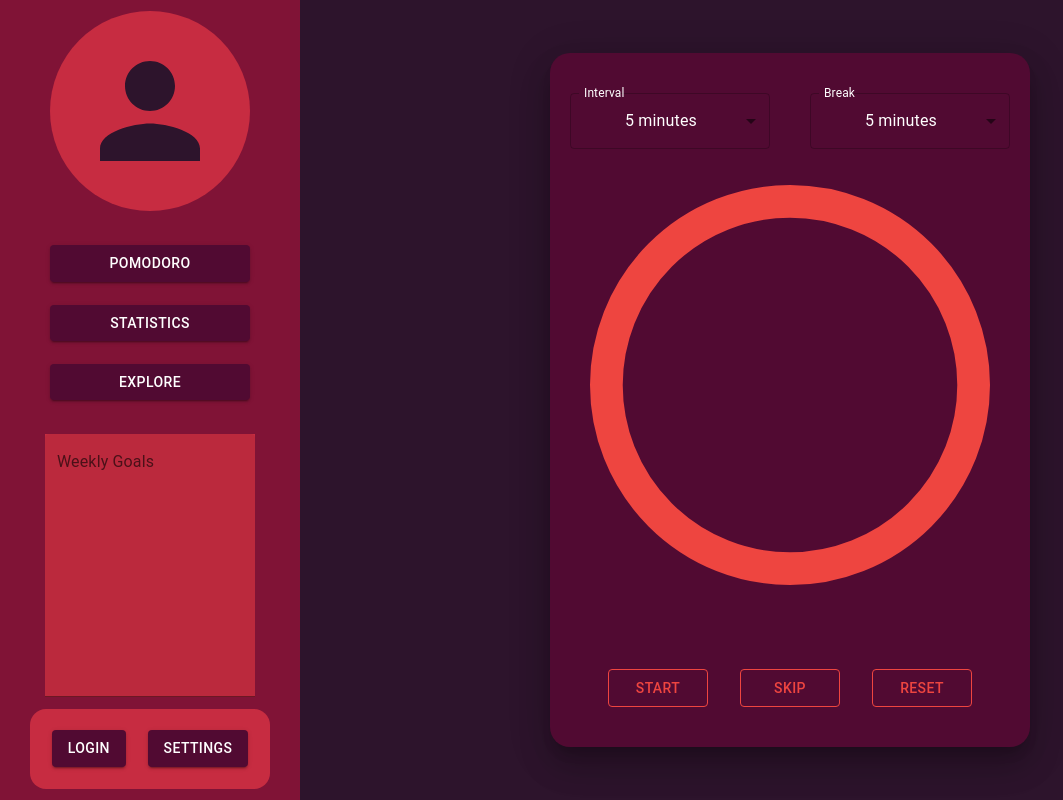
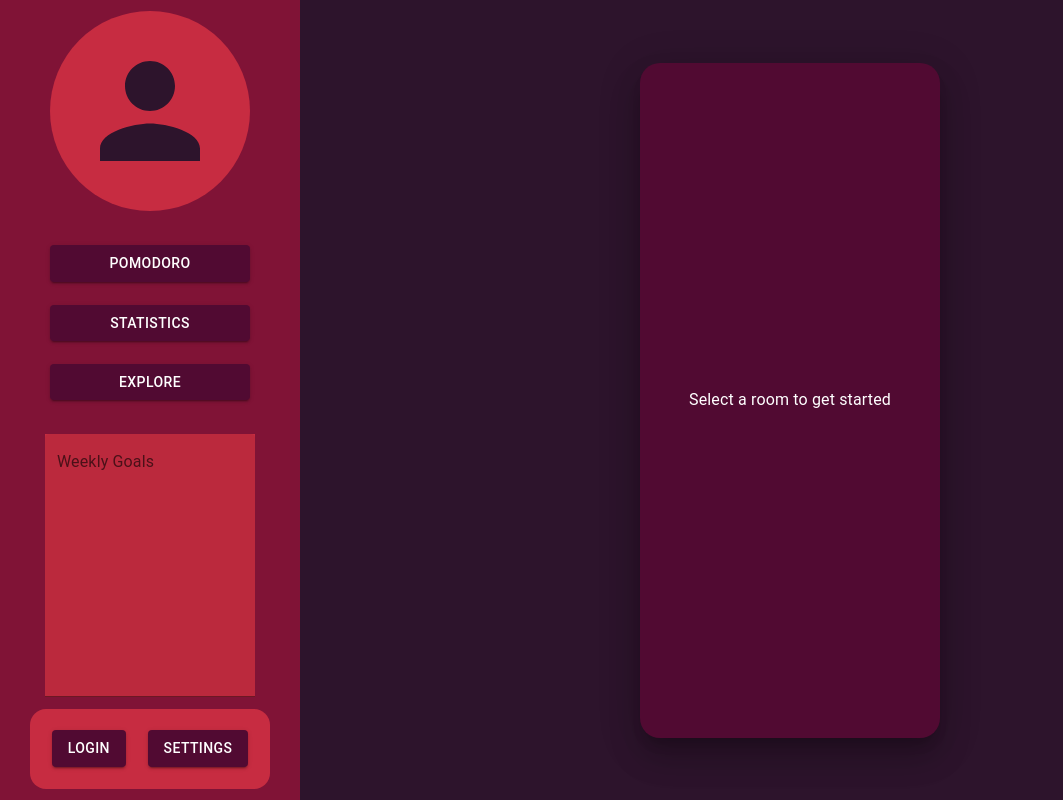
Before and after one commit to dabeedc/teamesse, a React (Create React App) app in the folder pomodoro/: page /pomodoro in a window 1280 px wide. Shown: the whole page, without its empty margins (0-1063 px from the left). Built offline with nearby package versions, Linux system fonts and the light colour scheme.

Commit message:
Clean up

```diff
--- a/pomodoro/package.json
+++ b/pomodoro/package.json
@@ -18,6 +18,7 @@
     "react-router-dom": "6",
     "react-scripts": "5.0.1",
     "styled-components": "^5.3.5",
+    "use-sound": "^4.0.1",
     "web-vitals": "^2.1.4"
   },
   "scripts": {
--- a/pomodoro/src/clock/Clock.js
+++ b/pomodoro/src/clock/Clock.js
@@ -20,7 +20,7 @@ export const Clock = () => {
   const [focusInterval, setFocusInterval] = useState(5 * 60);
   const [breakInterval, setBreakInterval] = useState(5 * 60);
 
-  const { clockState } = useSelector((state) => state.rooms);
+  const { clockState, selectedRoom } = useSelector((state) => state.rooms);
 
   const {
     startClock,
@@ -62,6 +62,7 @@ export const Clock = () => {
           alignItems: "start",
         }}
       >
+        {selectedRoom && clockState ? (
           <Stack alignItems="center">
             <Box
               sx={{
@@ -178,6 +179,20 @@ export const Clock = () => {
               </Box>
             </Box>
           </Stack>
+        ) : (
+          <Box
+            sx={{
+              height: "675px",
+              width: "300px",
+              display: "flex",
+              flexDirection: "column",
+              justifyContent: "center",
+              alignItems: "center",
+            }}
+          >
+            <Typography>Select a room to get started</Typography>
+          </Box>
+        )}
         <Lobby
           hidden={clockState?.running && clockState?.mode === "focus"}
           subjects={subjects}
--- a/pomodoro/src/clock/Lobby.js
+++ b/pomodoro/src/clock/Lobby.js
@@ -1,11 +1,20 @@
-import { Box, TextField, Typography } from "@mui/material";
+import {
+  Box,
+  List,
+  ListItem,
+  ListItemText,
+  TextField,
+  Typography,
+} from "@mui/material";
 import { useEffect, useRef, useState } from "react";
 import { useDispatch, useSelector } from "react-redux";
 import { setSelectedRoom } from "../redux/slices/rooms";
 
 export const Lobby = ({ hidden, subjects, messages, send, loading }) => {
   const [inputMessage, setInputMessage] = useState("");
-  const { online, selectedRoom } = useSelector((state) => state.rooms);
+  const { online, selectedRoom } = useSelector(
+    (state) => state.rooms
+  );
   const { currentUser } = useSelector((state) => state.account);
   const dispatch = useDispatch();
 
@@ -19,7 +28,6 @@ export const Lobby = ({ hidden, subjects, messages, send, loading }) => {
   return (
     online && (
       <Box
-        className={`animate ${hidden ? "hide" : "show"}`}
         sx={{
           display: "flex",
           flexDirection: "row",
@@ -38,19 +46,21 @@ export const Lobby = ({ hidden, subjects, messages, send, loading }) => {
           }}
         >
           {online &&
-            subjects.map(({ subject, users }) => (
-              <Box
+            subjects.map(({ subject, users, timer }) => (
+              <Box key={subject}>
+                <Typography
+                  fontSize="15px"
                   sx={{
                     ":hover": {
                       cursor: "pointer",
                       backgroundColor: (theme) => theme.palette.common.third,
                     },
+                    backgroundColor: (theme) =>
+                      subject === selectedRoom && theme.palette.common.third,
                     borderRadius: "5px",
                     py: "2px",
                     px: "5px",
                     mr: 2,
-                  backgroundColor: (theme) =>
-                    subject === selectedRoom && theme.palette.common.third,
                   }}
                   onClick={() => {
                     if (selectedRoom === subject) {
@@ -59,16 +69,28 @@ export const Lobby = ({ hidden, subjects, messages, send, loading }) => {
                       dispatch(setSelectedRoom(subject));
                     }
                   }}
-                key={subject}
                 >
-                <Typography fontSize="12px">
-                  {subject} ({users.length} studying)
+                  {subject}{" "}
+                  {timer?.mode === "focus" &&
+                    timer?.state !== "stopped" &&
+                    "🍅"}
+                  {timer?.mode === "break" &&
+                    timer?.state !== "stopped" &&
+                    "☕"}
                 </Typography>
+                <List dense={true} sx={{ m: -0.5 }}>
+                  {users.map((user) => (
+                    <ListItem sx={{ "*": { fontSize: "12px" } }}>
+                      <ListItemText primary={user} />
+                    </ListItem>
+                  ))}
+                </List>
               </Box>
             ))}
         </Box>
         {selectedRoom && (
           <Box
+            className={`animate ${hidden ? "hide" : "show"}`}
             sx={{
               height: "100%",
               maxHeight: "630px",
@@ -90,9 +112,10 @@ export const Lobby = ({ hidden, subjects, messages, send, loading }) => {
                 width: "90%",
               }}
             >
-              {messages.map(({ message, sender }) =>
+              {messages.map(({ message, sender }, i) =>
                 sender === "server" ? (
                   <Typography
+                    key={i}
                     sx={{
                       fontStyle: "italic",
                       fontSize: "12px",
@@ -104,6 +127,7 @@ export const Lobby = ({ hidden, subjects, messages, send, loading }) => {
                   </Typography>
                 ) : (
                   <Typography
+                    key={i}
                     sx={{
                       alignSelf:
                         currentUser?.username === sender
--- a/pomodoro/src/redux/slices/rooms.js
+++ b/pomodoro/src/redux/slices/rooms.js
@@ -9,6 +9,9 @@ const roomsSlice = createSlice({
   },
   reducers: {
     setSelectedRoom(state, action) {
+      if (action.payload === null) {
+        state.clockState = null;
+      }
       state.selectedRoom = action.payload;
     },
     setOnline(state, action) {
```
Also changed, not shown: 2 other files (tests, documents, lock files or other folders). Lines whose indentation alone changed are shown as unchanged.
